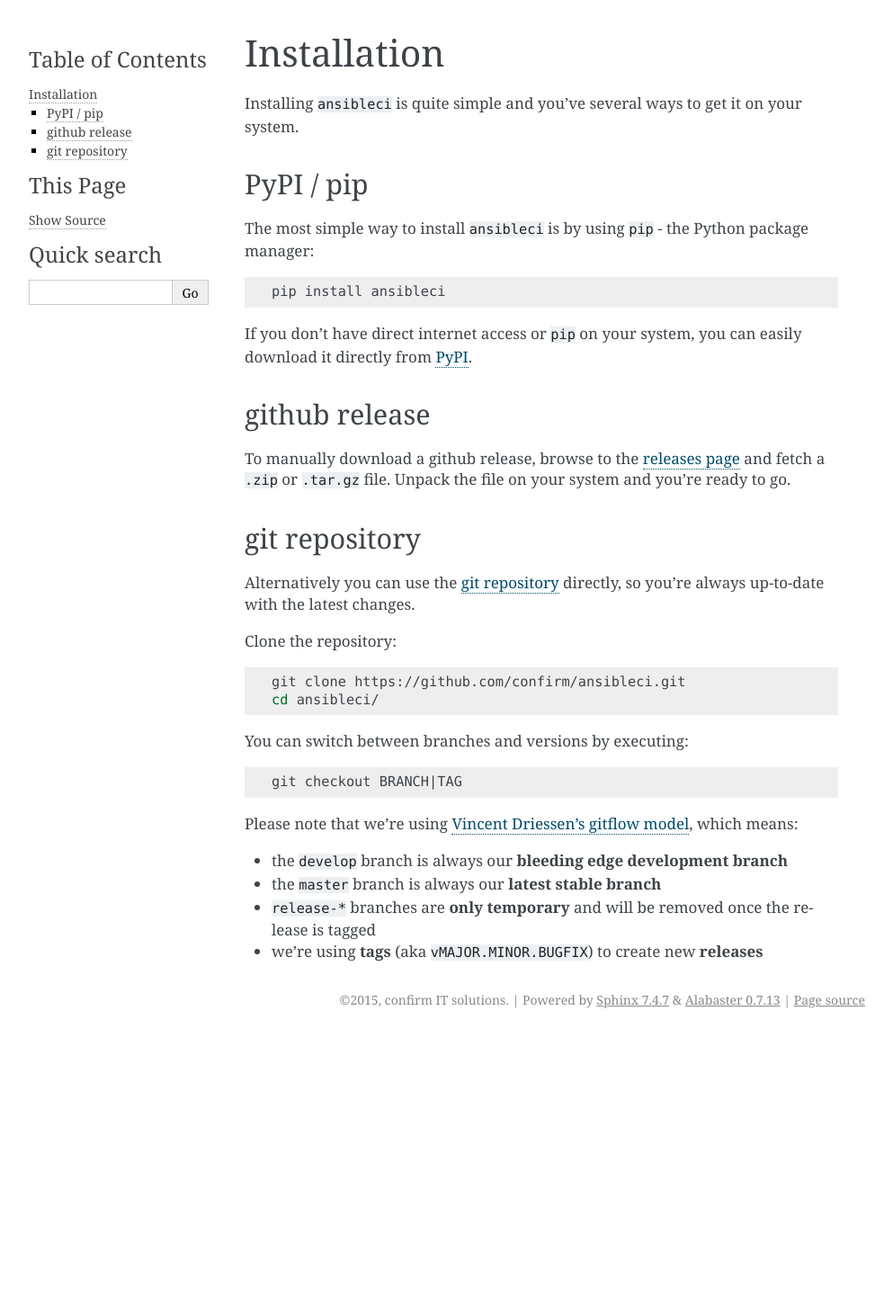
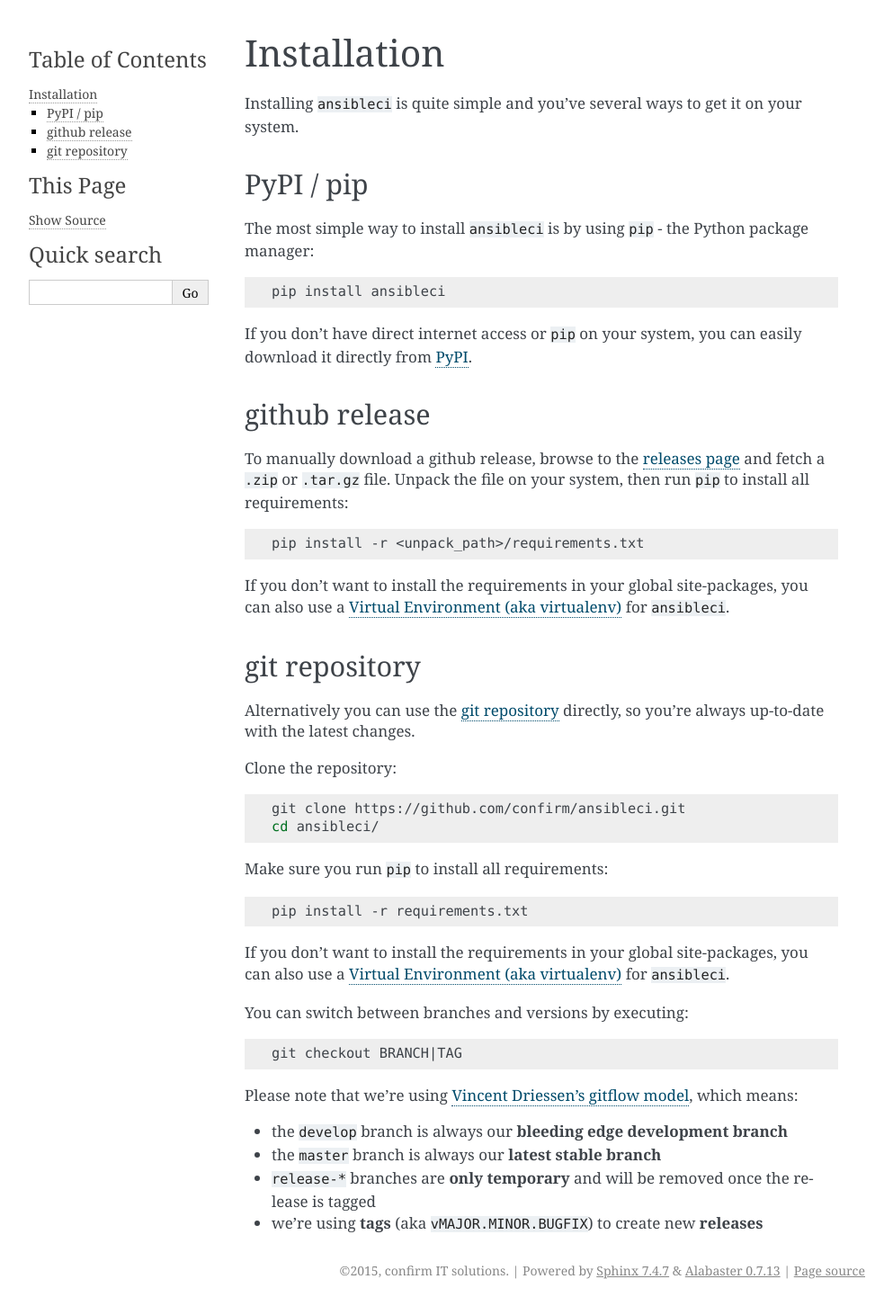
Before and after one commit to confirm/ansibleci, a Sphinx documentation site: the page built from docs/installation.rst, in a window 1280 px wide. Shown: the whole page at 90% size, without its empty margins (148-1141 px from the left). Built offline with Sphinx 7.4.7, drawn with Linux system fonts in a browser that asks for light colours; before the commit the page ends 1151 px from its top, so only the background shows below that.

Commit message:
DOCS #41: Added pip requirements installation command

```diff
--- a/docs/installation.rst
+++ b/docs/installation.rst
@@ -18,7 +18,13 @@
 --------------
 
 To manually download a github release, browse to the `releases page <https://github.com/confirm/ansibleci/releases>`_ and fetch a ``.zip`` or ``.tar.gz`` file.
-Unpack the file on your system and you're ready to go.
+Unpack the file on your system, then run ``pip`` to install all requirements:
+
+.. code-block:: bash
+
+    pip install -r <unpack_path>/requirements.txt
+
+If you don't want to install the requirements in your global site-packages, you can also use a `Virtual Environment (aka virtualenv) <http://docs.python-guide.org/en/latest/dev/virtualenvs/>`_ for ``ansibleci``.
 
 git repository
 --------------
@@ -33,6 +39,14 @@
     git clone https://github.com/confirm/ansibleci.git
     cd ansibleci/
 
+Make sure you run ``pip`` to install all requirements:
+
+.. code-block:: bash
+
+    pip install -r requirements.txt
+
+If you don't want to install the requirements in your global site-packages, you can also use a `Virtual Environment (aka virtualenv) <http://docs.python-guide.org/en/latest/dev/virtualenvs/>`_ for ``ansibleci``.
+
 You can switch between branches and versions by executing:
 
 .. code-block:: bash
```
